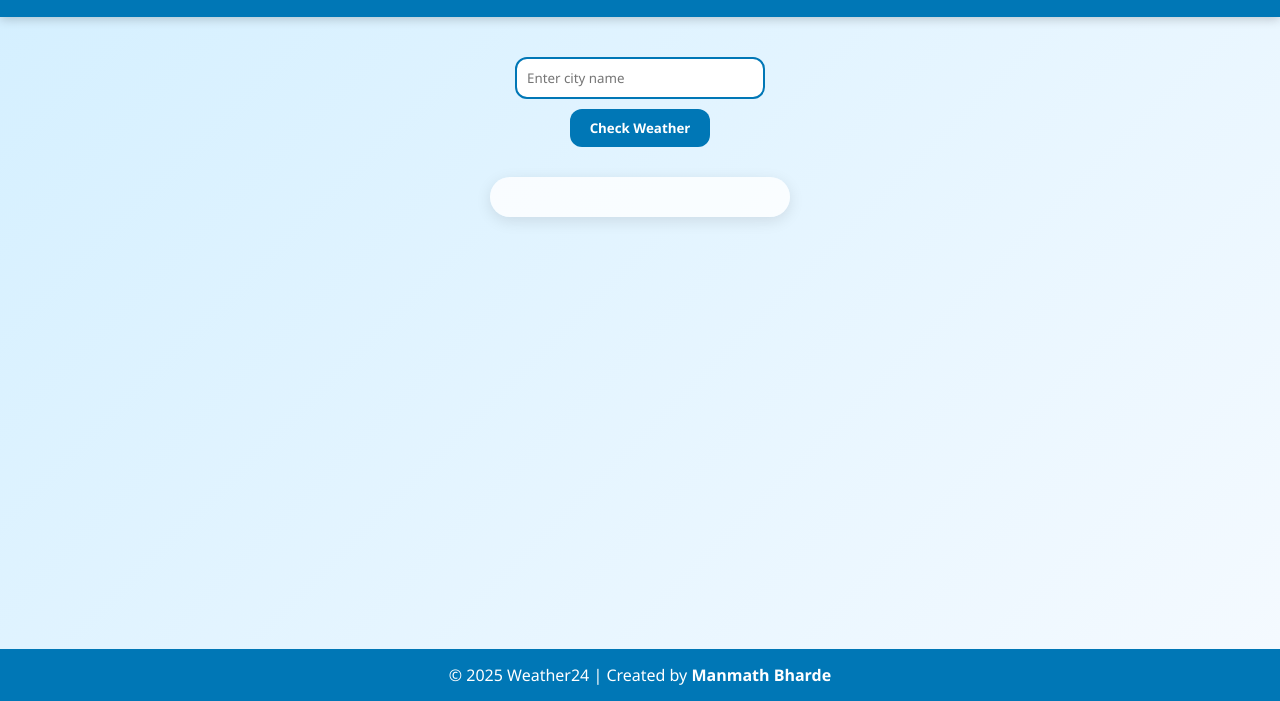
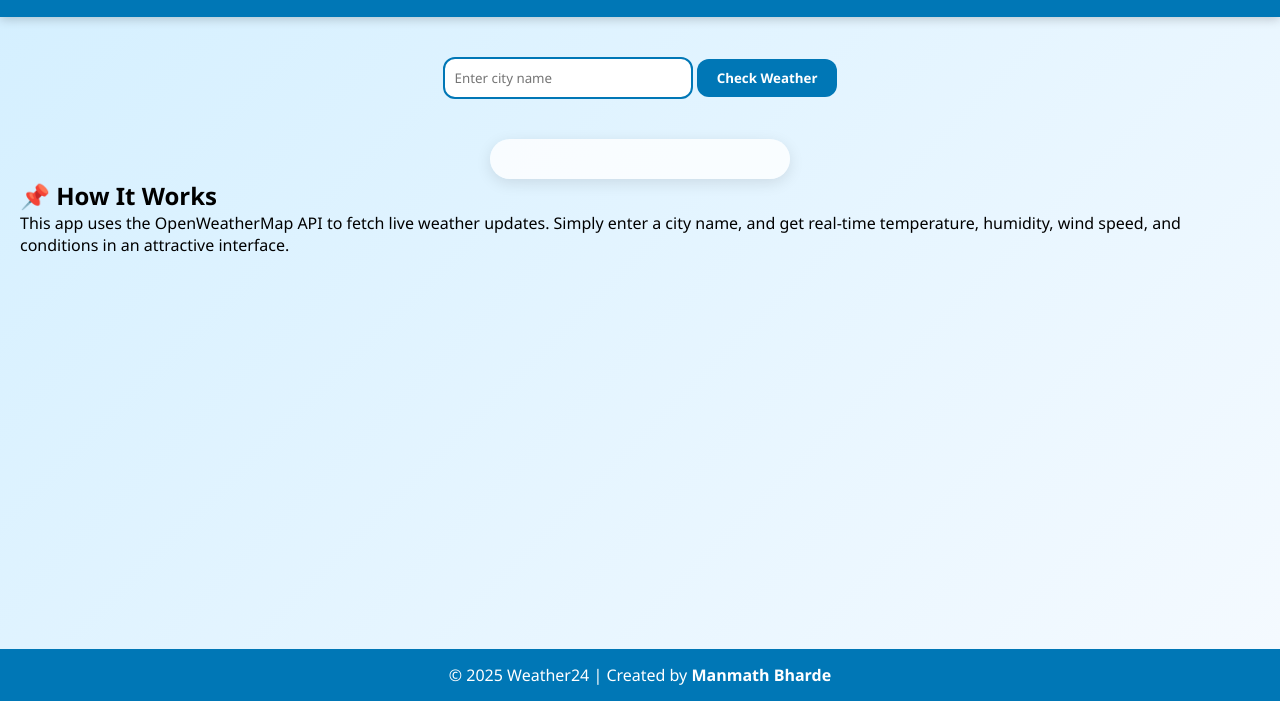
Before and after one commit to manu-Char/Weather24, a plain HTML site: page index.html in a window 1280 px wide. Shown: the part 99-800 px from the top of the page. Drawn offline with Linux system fonts and the light colour scheme.

Commit message:
index.html

```diff
--- a/index.html
+++ b/index.html
@@ -13,9 +13,17 @@
   </header>
 
   <main>
-    <input type="text" id="city" placeholder="Enter city name" />
-    <button onclick="getWeather()">Check Weather</button>
+    <div class="search-box">
+      <input type="text" id="city" placeholder="Enter city name" />
+      <button onclick="getWeather()">Check Weather</button>
+    </div>
+
     <div id="result"></div>
+
+    <section class="info">
+      <h2>📌 How It Works</h2>
+      <p>This app uses the OpenWeatherMap API to fetch live weather updates. Simply enter a city name, and get real-time temperature, humidity, wind speed, and conditions in an attractive interface.</p>
+    </section>
   </main>
 
   <footer>
```
